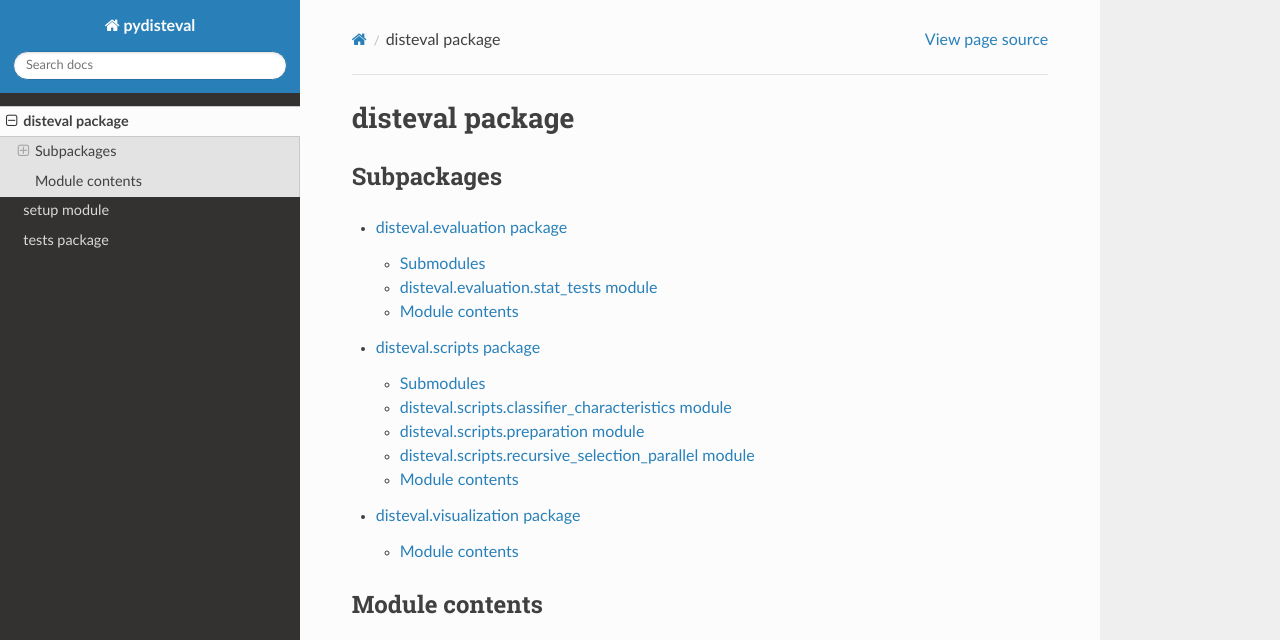
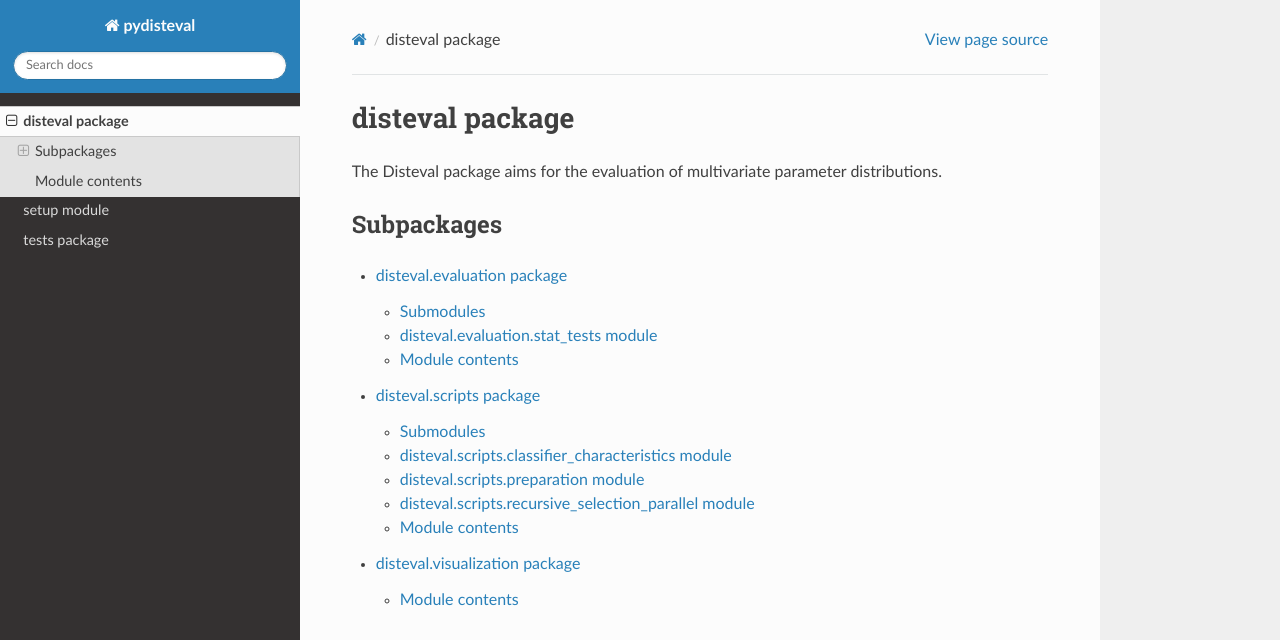
Before and after one commit to tudo-astroparticlephysics/pydisteval, a Sphinx documentation site: the page built from docs/disteval.rst, in a window 1280 px wide and 981 px high, cut to the strip 0-640 px from the top of the window. Built offline with Sphinx 7.4.7 and the Read the Docs theme 2.0.0, drawn with Linux system fonts in a browser that asks for light colours.

Commit message:
add sentece about what pydisteval is

```diff
--- a/docs/disteval.rst
+++ b/docs/disteval.rst
@@ -1,9 +1,10 @@
 disteval package
 ================
 
+The Disteval package aims for the evaluation of multivariate parameter distributions.
+
 Subpackages
 -----------
-
 .. toctree::
 
     disteval.evaluation
```
